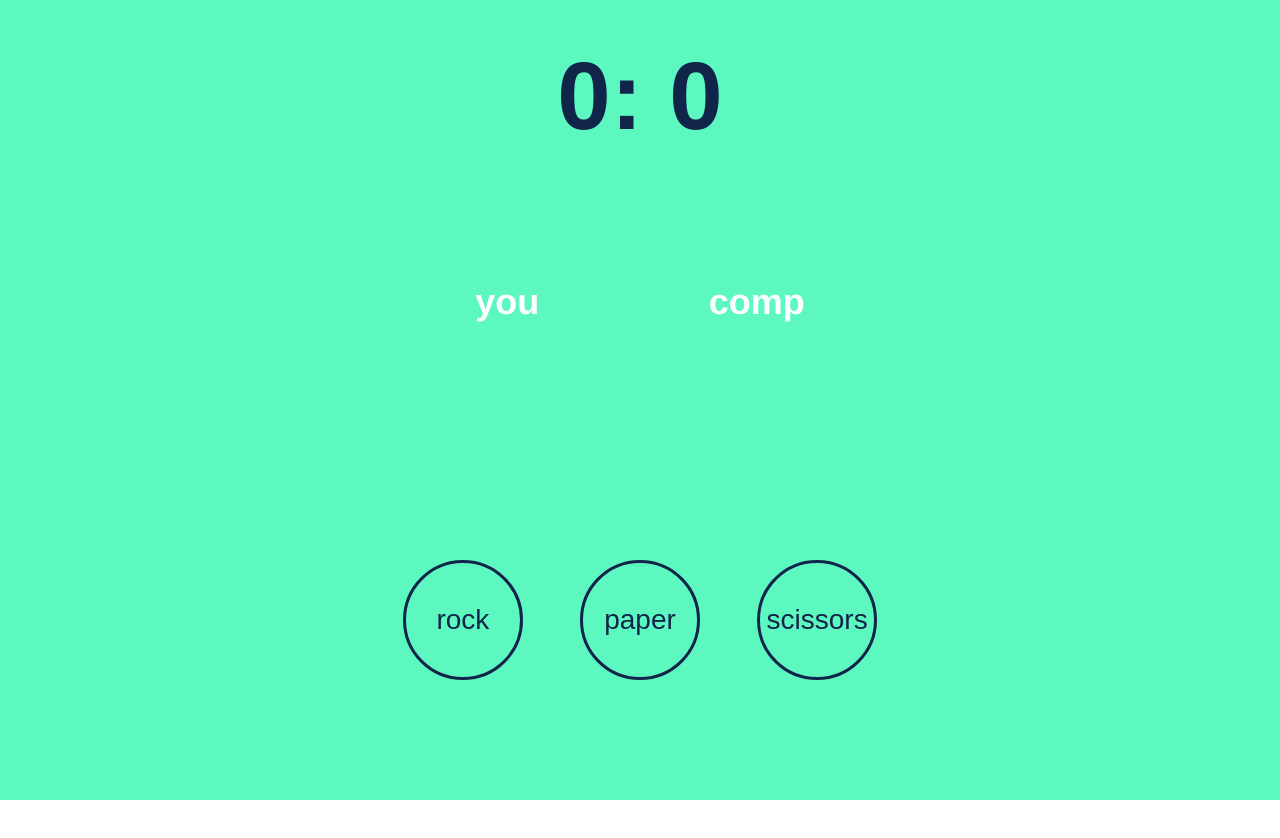
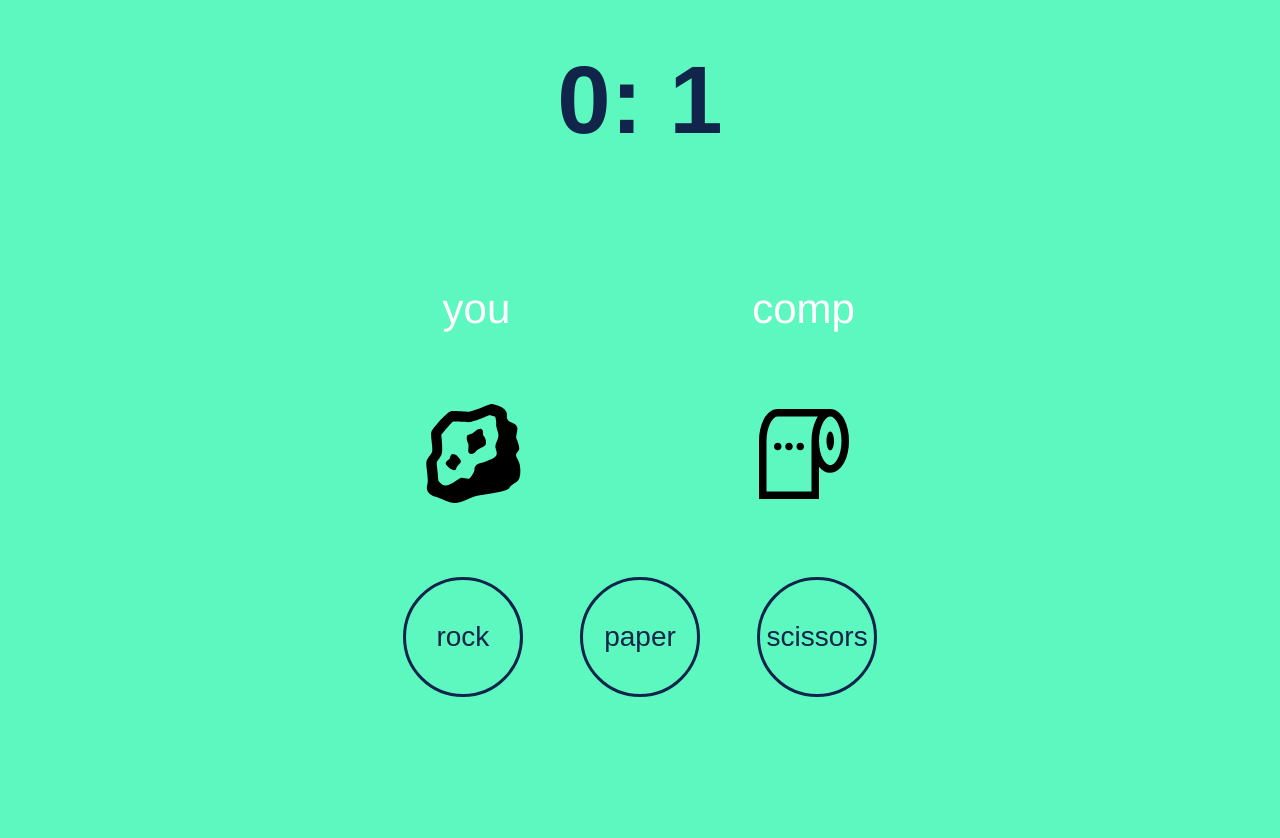
Before and after one commit to niconacht/rock_paper_scissors, a plain HTML site: page index.html in a window 1280 px wide. Both pictures are taken after a click on the button "rock". Before the commit the page ends 800 px from the top, so only its background shows below. Drawn offline with Linux system fonts and the light colour scheme.

Commit message:
corrected syntax error

```diff
--- a/index.html
+++ b/index.html
@@ -12,7 +12,7 @@
         <h1 id="title">make your choice</h1> <!--toggle-->
         <div class="container" id="game-display">
           <div class="players" id= "you">
-            <p >you</p>
+            <p>you</p>
           </div>
           <div class="players" id= "comp">
             <p>comp</p>
@@ -21,9 +21,9 @@
         <div class="container" id="buttons">
           <button type="button" class="btn" id="rock">rock
           </button>
-          <button class="btn" id="paper">
+          <button type="button" class="btn" id="paper">
             paper</button>
-          <button class="btn" id="scissors">scissors</button>
+          <button type="button" class="btn" id="scissors">scissors</button>
           </div>
         </div>
       </div>
--- a/rps.js
+++ b/rps.js
@@ -11,27 +11,13 @@ for (var i = 0; i < buttons; i++) {
 }
 
 function singleRound(e) {
+  console.log("event heard");
+  removeImages("you", "img");
+  removeImages("comp", "img");
   const playerSelection = e.target.id;
   const computerSelection = computerPlay();
-  removeImages("you", "img");
-  removeImages("comp", "img");
-  if (playerSelection === computerSelection) {
-    document.getElementById("title").textContent = "Tie!";
-    if(playerSelection == "scissors"){
-      showImage("sciss.svg", "sciss", "you")
-      showImage("sciss.svg", "sciss", "comp")
-    }
-    else if (playerSelection == "rock") {
-      showImage("rock.svg", "stone", "you")
-      showImage("rock.svg", "stone", "comp")
-    }
-    else if (playerSelection == "paper"){
-      showImage("paper.svg", "pape", "you")
-      showImage("paper.svg", "pape", "comp")
-    }
-  }
-
-  else if (playerSelection === "rock" && computerSelection === "scissors") {
+  console.log(computerSelection);
+  if (playerSelection === "rock" && computerSelection === "scissors") {
     document.getElementById("title").textContent = "You win!";
     showImage("sciss.svg", "sciss", "comp");
     showImage("rock.svg", "stone", "you");
@@ -67,6 +53,21 @@ function singleRound(e) {
     showImage("paper.svg", "pape", "you");
     computer++;
   }
+  else if (playerSelection == computerSelection) {
+    document.getElementById("title").textContent = "Tie!";
+    if(playerSelection == "scissors"){
+      showImage("sciss.svg", "sciss", "you");
+      showImage("sciss.svg", "sciss", "comp");
+    }
+    if (playerSelection == "rock") {
+      showImage("rock.svg", "stone", "you");
+      showImage("rock.svg", "stone", "comp");
+    }
+    if (playerSelection == "paper"){
+      showImage("paper.svg", "pape", "you");
+      showImage("paper.svg", "pape", "comp");
+    }
+  }
   counter ++;
   countPoints(player, computer);
   finalWinner();
@@ -81,23 +82,26 @@ function countPoints(player, computer) {
 
 
 function computerPlay() {
-   const arr = ["rock", " paper", "scissors"];
+   const arr = ["rock", "paper", "scissors"];
    return arr[Math.floor(Math.random() * arr.length)];
  }
 
 
-function showImage(src, name, id) {
+function showImage(src, id, parentId) {
      let img = document.createElement("img");
-     let parent = document.getElementById(id);
+     console.log("element created");
+     let parent = document.getElementById(parentId);
      img.src = src;
      img.width = 100;
-     img.id = name;
+     img.id = id;
      img.className = "icon";
-     document.getElementById(id).appendChild(img);
+     document.getElementById(parentId).appendChild(img);
+     console.log("element appended");
 }
 
 function removeImages(parentNode, tag) {
     // Removes an element from the document
+
     var elements = document.getElementsByTagName(tag);
     for (let j= 0; j< Array.from(elements).length; i++){
       elements[j].parentNode.removeChild(elements[j]);
--- a/styles.css
+++ b/styles.css
@@ -1,18 +1,13 @@
 * { padding: 0; margin: 0;}
 
-html {
-font-size: 100%;
-}
+
 
 h1 {
   text-align: center;
-  font-size: 4rem;
+  font-size: 5em;
   font-weight: 600;
-  padding: 1rem;
-  margin: auto;
-  align-items: center;
+  padding: 5vh;
 }
-
 img {
   display: block;
 }
@@ -25,8 +20,8 @@ img {
   color:#11244A;
   font-size: 2em;
   text-align: center;
-  width: 4.5em;
-  height: 4.5em;
+  width: 5em;
+  height: 5em;
 }
 
 
@@ -38,7 +33,6 @@ img {
   background-color: #5DF7C0;
   color: #11244A;
   display: grid;
-  grid-template-columns: 1fr, 1fr, 1fr;
 
 }
 
@@ -50,13 +44,13 @@ img {
 
 .players {
   font-size: 4em;
-  font-weight: 600;
   color: #fff;
-  padding: 5%;
-  display: grid;
+  border:
 }
+
 .players>p {
   padding: 0.5em;
+  text-align: center;
 }
 
 .icon {
@@ -68,27 +62,24 @@ img {
 #game-display {
   grid-template-columns: 1fr 1fr;
   justify-items: center;
-  height: 30vh;
+  height: 20vh;
   /*border: 3px solid #fff;*/
   border-radius: 20px;
-  padding: 0.3em 0.3em 0 0.3em;
+  padding: 5% 5% 0 5%;
 
 }
 
 #buttons{
-  display: grid;
   grid-template-columns: 1fr 1fr 1fr;
-  align-items: center;
-  justify-items:center;
-  grid-gap: 10%;
-  padding: 0.5em;
+  justify-items: center;
+  grid-gap: 12%;
+  padding: 10%;
 
 }
 
-/*media queries*/
 @media screen and (min-width: 750px) {
   h1{
-    padding: 0;
+    padding: 45px 0 45px 0;
     font-size: 6rem;
   }
 
@@ -102,13 +93,14 @@ img {
   }
 
   .players {
-    font-size: 36px;
+    font-size: 42px;
     display: inline-block;
+    padding: 0 60px ;
   }
 
   .icon {
     padding: 40px;
-    width: 150px;
+    width: 120px;
   }
 
   #game-display {
--- a/style_copy.css
+++ b/styles_safe.css
@@ -48,14 +48,24 @@ img {
   border:
 }
 
+.players>p {
+  padding: 0.5em;
+  text-align: center;
+}
+
+.icon {
+  padding: 0.5em;
+  text-align: center;
+  width: 2.3em;
+}
+
 #game-display {
-
   grid-template-columns: 1fr 1fr;
   justify-items: center;
-  height: 40vh;
+  height: 20vh;
   /*border: 3px solid #fff;*/
   border-radius: 20px;
-  padding: 10% 10% 0 10%;
+  padding: 5% 5% 0 5%;
 
 }
 
@@ -66,3 +76,40 @@ img {
   padding: 10%;
 
 }
+
+@media screen and (min-width: 750px) {
+  h1{
+    padding: 45px 0 45px 0;
+    font-size: 6rem;
+  }
+
+  .btn {
+    font-size: 28px;
+    text-align: center;
+    width: 120px;
+    height: 120px;
+    margin: 25px;
+    display: inline-block;
+  }
+
+  .players {
+    font-size: 42px;
+    display: inline-block;
+    padding: 0 60px ;
+  }
+
+  .icon {
+    padding: 40px;
+    width: 120px;
+  }
+
+  #game-display {
+    display:block;
+    text-align: center;
+  }
+
+  #buttons{
+    display: block;
+    text-align: center;
+  }
+}
```
Also changed, not shown: index_safe.html (added, +32 -0 lines).
